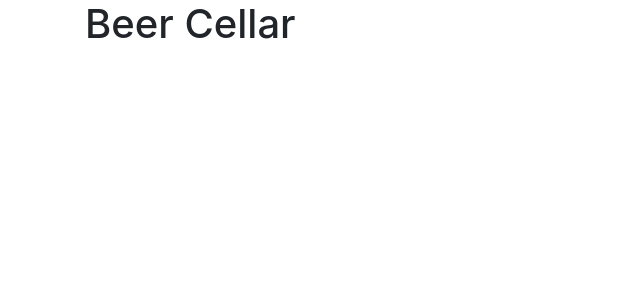
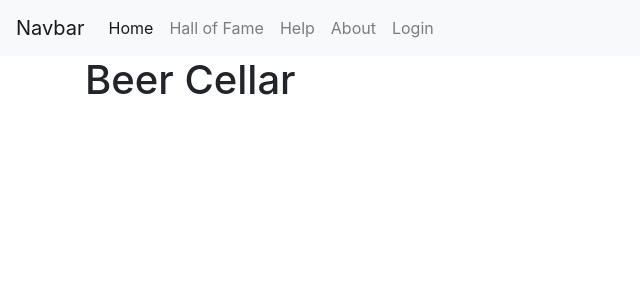
Before and after one commit to jonathanw82/Can_Share, a Flask app: page / in a window 1280 px wide. Shown: the top 300 px of the page, without its empty margins (0-640 px from the left). Run offline with Flask 2, Linux system fonts and the light colour scheme; a database or web service that is not in the repository returns one stand-in record (values such as "Sample title"); some libraries are stand-ins or nearby versions.

Commit message:
setup links to about and help page

```diff
--- a/app.py
+++ b/app.py
@@ -23,6 +23,16 @@ def home():
                            tasks=mongo.db.cansAndBottleInfo.find())
 
 
+@app.route('/help')
+def help():
+    return render_template('help.html')
+
+
+@app.route('/about')
+def about():
+    return render_template('about.html')
+
+
 if __name__ == '__main__':
     app.run(host=os.environ.get('IP'),
             port=int(os.environ.get('PORT')),
--- a/templates/base.html
+++ b/templates/base.html
@@ -14,6 +14,25 @@
 </head>
 
 <body>
+	<header>
+		<nav class="navbar navbar-expand-lg navbar-light bg-light">
+			<a class="navbar-brand" href="#">Navbar</a>
+			<button class="navbar-toggler" type="button" data-toggle="collapse" data-target="#navbarNavAltMarkup" aria-controls="navbarNavAltMarkup" aria-expanded="false" aria-label="Toggle navigation">
+            <span class="navbar-toggler-icon"></span>
+                </button>
+			<div class="collapse navbar-collapse" id="navbarNavAltMarkup">
+				<div class="navbar-nav">
+					<a class="nav-item nav-link active" href="#">Home <span class="sr-only">(current)</span></a>
+					<a class="nav-item nav-link" href="#">Hall of Fame</a>
+                    <a class="nav-item nav-link" href="{{url_for ('help')}}">Help</a>
+                    <a class="nav-item nav-link" href="{{url_for ('about')}}">About</a>
+					<a class="nav-item nav-link" href="#">Login</a>
+				</div>
+			</div>
+		</nav>
+
+	</header>
+
 	<div class="container">
 		{% block content %} {% endblock %}
 	</div>
@@ -21,6 +40,7 @@
 
 
 
+	<!--=============================================== Java Script ===================================================-->
 
 	<script src="https://code.jquery.com/jquery-3.4.1.slim.min.js"
 		integrity="sha384-J6qa4849blE2+poT4WnyKhv5vZF5SrPo0iEjwBvKU7imGFAV0wwj1yYfoRSJoZ+n" crossorigin="anonymous">
```
